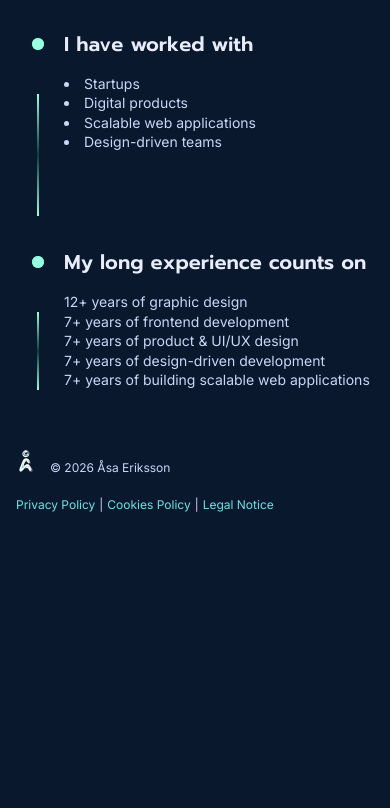
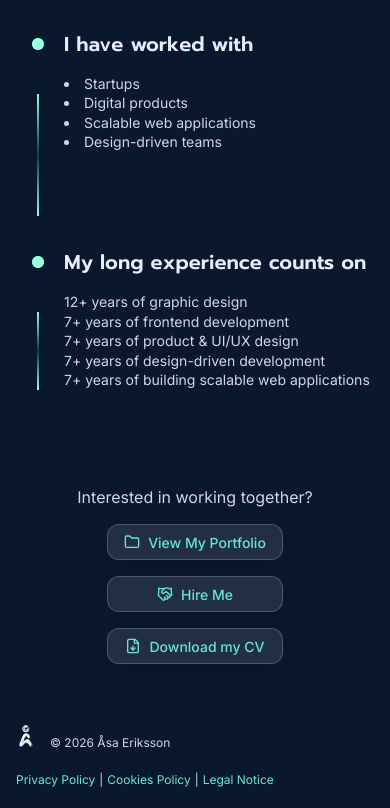
Before and after one commit to Bjornhona/asa-eriksson-portfolio, a Next.js app: page /en/about in a window 390 px wide. Shown: the part 3524-4332 px from the top of the page. Before the commit the page ends 4058 px from the top, so only its background shows below. Built offline with nearby package versions, Linux system fonts and the light colour scheme.

Commit message:
cv buttons added

```diff
--- a/src/app/[locale]/about/page.tsx
+++ b/src/app/[locale]/about/page.tsx
@@ -5,7 +5,13 @@ import { container, fadeInUp } from "@/lib/animations";
 import TitleHoverGlow from "@/components/TitleHoverGlow/TitleHoverGlow";
 import BlendImageFilter from "@/components/BlendImageFilter/BlendImageFilter";
 import { Button } from "@/ui";
-import { FileDownIcon, HandshakeIcon, LinkedinIcon, MailIcon } from "lucide-react";
+import {
+  FileDownIcon,
+  HandshakeIcon,
+  LinkedinIcon,
+  MailIcon,
+  FolderIcon,
+} from "lucide-react";
 import { TimeLineWrapper } from "@/components/TimeLineWrapper/TimeLineWrapper";
 
 const AboutPage = () => {
@@ -59,12 +65,18 @@ const AboutPage = () => {
               ideas into <strong>high-quality web experiences</strong>.
             </motion.h6>
 
-            <motion.div variants={fadeInUp} className="flex flex-col sm:flex-row gap-4">
+            <motion.div
+              variants={fadeInUp}
+              className="flex flex-col sm:flex-row gap-4"
+            >
               <Button asChild variant="glass" href="/asa-eriksson-cv.pdf">
                 <FileDownIcon className="w-4 h-4" />
                 Download my CV
               </Button>
-            <Button variant="glass" href="https://www.linkedin.com/in/asaeri3/">
+              <Button
+                variant="glass"
+                href="https://www.linkedin.com/in/asaeri3/"
+              >
                 <LinkedinIcon className="w-4 h-4" />
                 Connect on LinkedIn
               </Button>
@@ -358,6 +370,32 @@ const AboutPage = () => {
           </motion.h6>
         </motion.div>
       </TimeLineWrapper>
+
+      <motion.div
+        variants={fadeInUp}
+        className="flex flex-col items-center justify-center gap-4 pb-24"
+      >
+        <motion.h5 variants={fadeInUp}>
+          Interested in working together?
+        </motion.h5>
+        <motion.div
+          variants={fadeInUp}
+          className="flex flex-col sm:flex-row gap-4"
+        >
+          <Button variant="glass" href="/portfolio">
+            <FolderIcon className="w-4 h-4" />
+            View My Portfolio
+          </Button>
+          <Button variant="glass" href="/services">
+            <HandshakeIcon className="w-4 h-4" />
+            Hire Me
+          </Button>
+          <Button asChild variant="glass" href="/asa-eriksson-cv.pdf">
+            <FileDownIcon className="w-4 h-4" />
+            Download my CV
+          </Button>
+        </motion.div>
+      </motion.div>
     </div>
   );
 };
```
Lines whose indentation alone changed are shown as unchanged.
